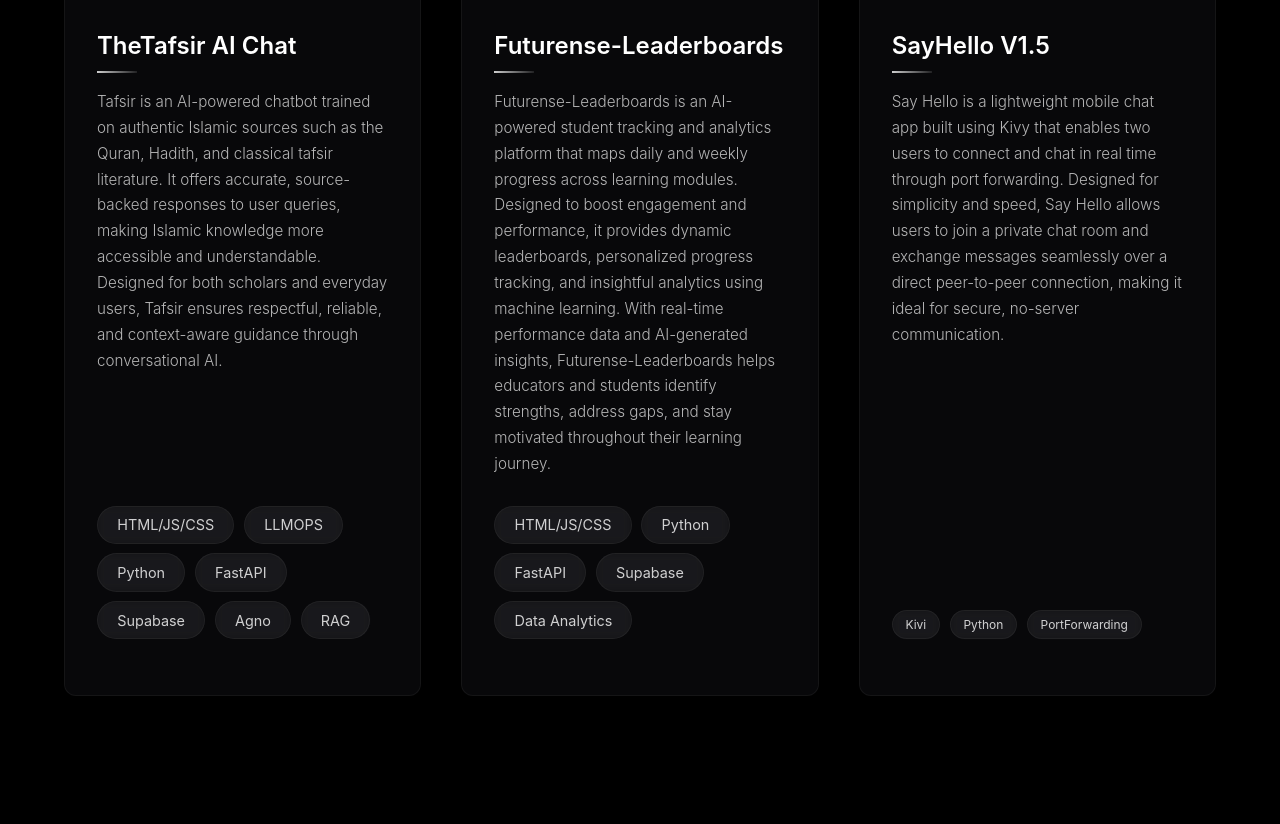
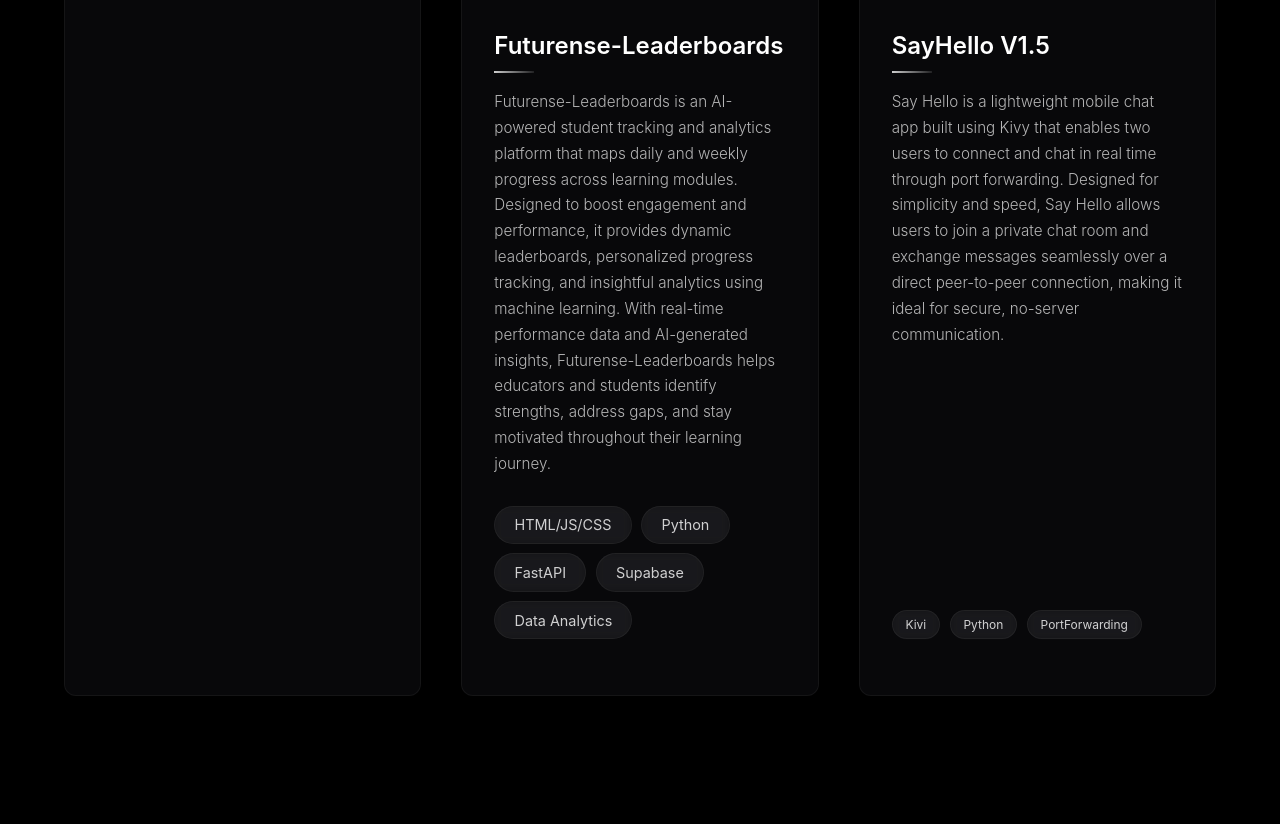
Before and after one commit to GriffinBlackbirdd/eagle, a FastAPI app: page /projects in a window 1280 px wide. Shown: the part 2669-3493 px from the top of the page. Run offline with FastAPI, Linux system fonts and the light colour scheme.

Commit message:
minor changes

```diff
--- a/templates/project.html
+++ b/templates/project.html
@@ -990,9 +990,9 @@
         <!-- Project 1 -->
         <div class="project-card">
           <div class="project-image">
-            <img src="https://wtxkrslssgzzxgdahbzd.supabase.co/storage/v1/object/public/legal//Screenshot%202025-04-12%20at%2000.14.03.png" alt="E-Commerce Dashboard" />
+            <!-- <img src="https://wtxkrslssgzzxgdahbzd.supabase.co/storage/v1/object/public/legal//Screenshot%202025-04-12%20at%2000.14.03.png" alt="E-Commerce Dashboard" /> -->
           </div>
-          <div class="project-content">
+          <!-- <div class="project-content">
             <h3 class="project-title">TheTafsir AI Chat</h3>
             <p class="project-description">
                 Tafsir is an AI-powered chatbot trained on authentic Islamic sources such as the Quran, Hadith, and classical tafsir literature. It offers accurate, source-backed responses to user queries, making Islamic knowledge more accessible and understandable. Designed for both scholars and everyday users, Tafsir ensures respectful, reliable, and context-aware guidance through conversational AI.
@@ -1007,7 +1007,7 @@
                 <span class="featured-tag">RAG</span>
             </div>
 
-          </div>
+          </div> -->
         </div>
 
         <!-- Project 2 -->
```
